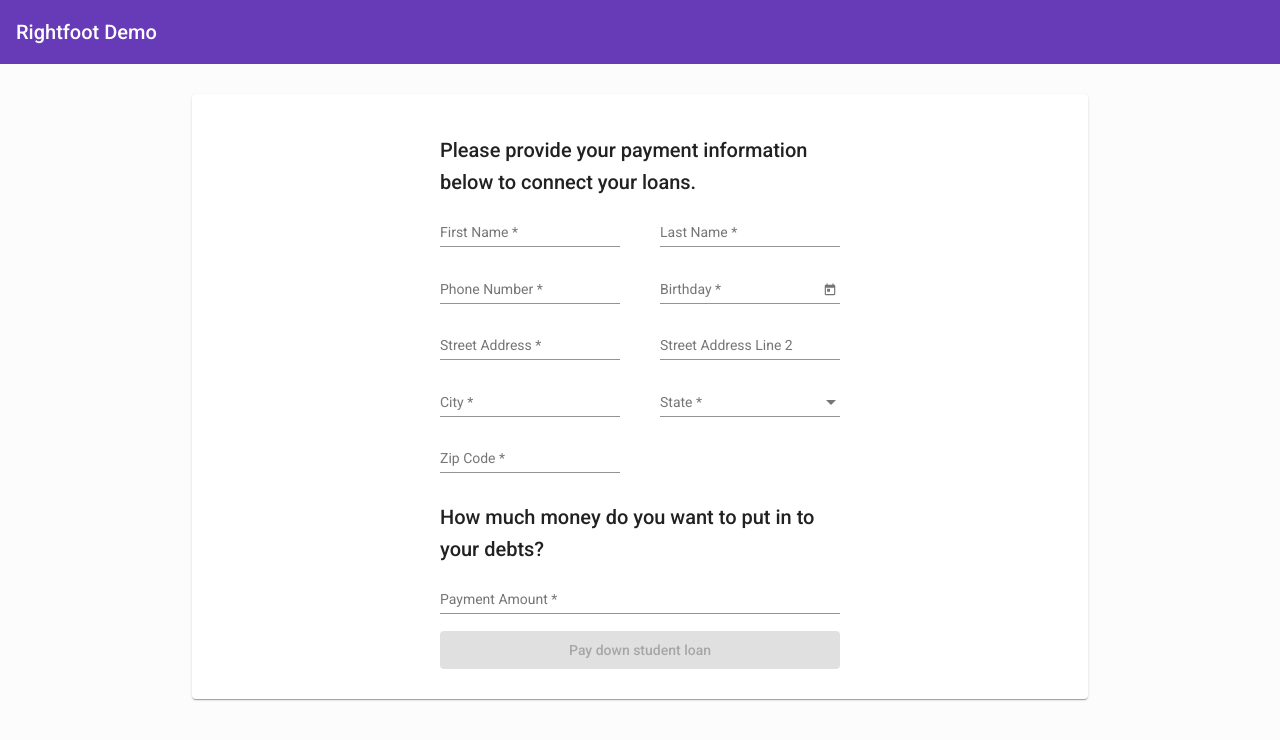
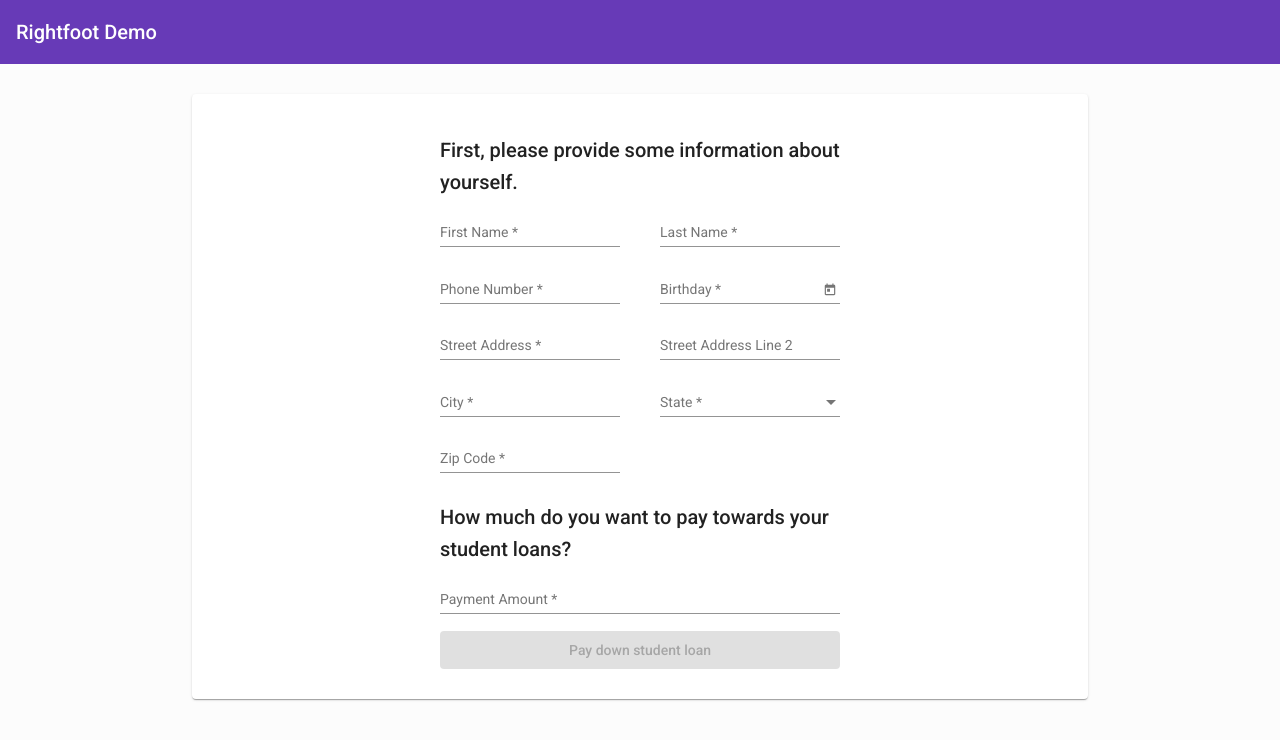
Before and after one commit to Charitize/rightfoot-payments-demo, an Angular app: page / in a window 1280 px wide. Shown: the top 740 px of the page. Built offline with nearby package versions, Linux system fonts and the light colour scheme.

Commit message:
Apply suggestions from code review
Co-Authored-By: Will Schmitt <william@wschmitt.com>

```diff
--- a/src/app/payment-form/payment-form.component.html
+++ b/src/app/payment-form/payment-form.component.html
@@ -4,7 +4,7 @@
       <!--   Form group for collecting demographics information.   -->
       <ng-container *ngIf="!isDemographicsInfoProvided">
         <h2 class="mat-title">
-          Please provide your payment information below to connect your loans.
+          First, please provide some information about yourself.
         </h2>
         <div formGroupName="demographics" class="form-group-container">
           <mat-form-field>
@@ -105,7 +105,7 @@
       </ng-container>
 
       <h2 class="mat-title">
-        How much money do you want to put in to your debts?
+        How much do you want to pay towards your student loans?
       </h2>
       <mat-form-field>
         <mat-label>Payment Amount</mat-label>
```
